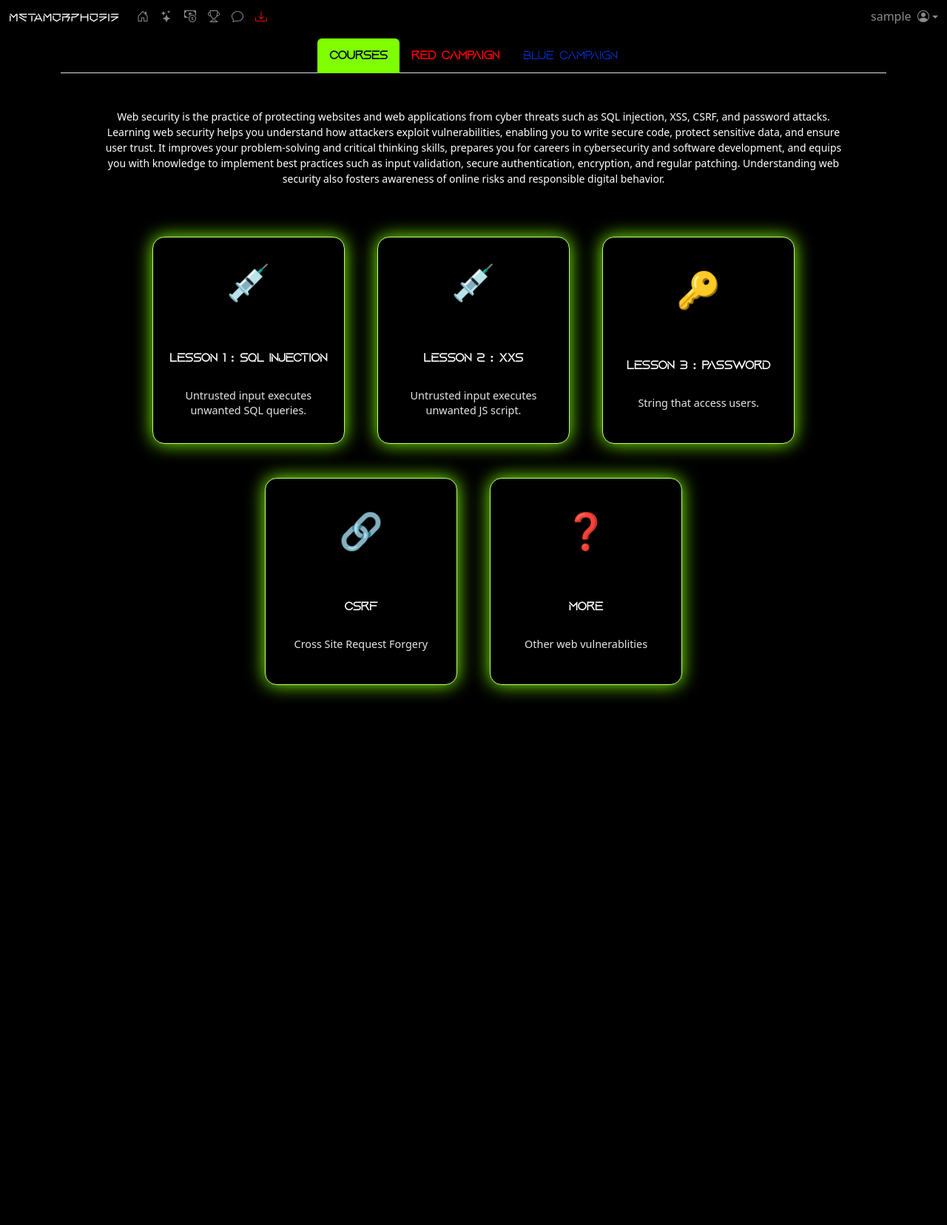
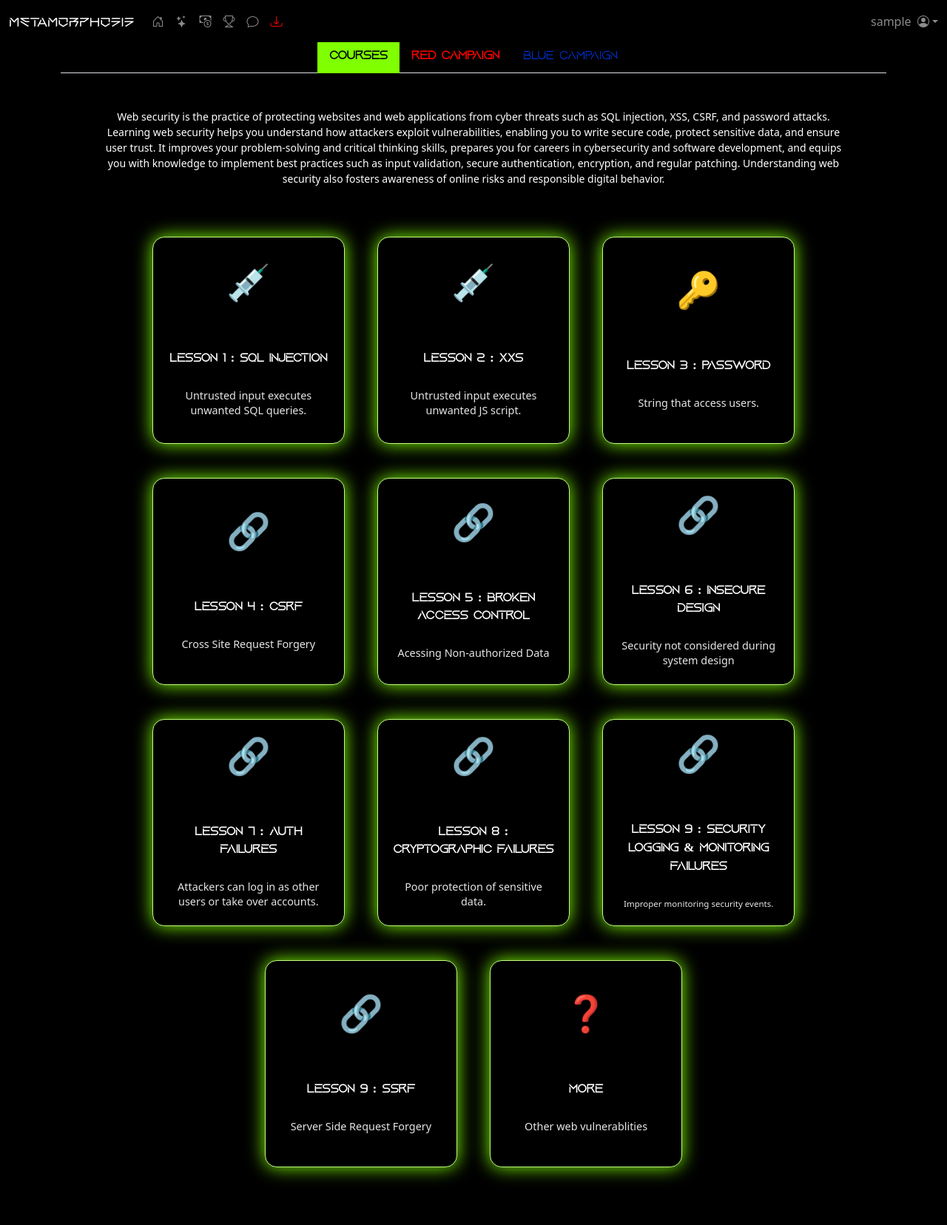
Before and after one commit to Sam1ul/Metamorphosis, a Django app: page /home/ in a window 1280 px wide. Shown: the whole page at 74% size. Before the commit the page ends 945 px from the top, so only its background shows below. Run offline with Django 4.2, Linux system fonts and the light colour scheme; the visitor is signed in with stand-in values (Sample User, id 1); some libraries are stand-ins or nearby versions.

Commit message:
latest update

```diff
--- a/backend/myapp/templates/myapp/base.html
+++ b/backend/myapp/templates/myapp/base.html
@@ -24,7 +24,7 @@
   }
 
 
-  }
+
 </style>
   <style>
     th{
@@ -334,25 +334,7 @@
 
 
 
-    /* Slim Navbar */
-    .navbar {
-      min-height: 46px !important;
-      /* reduce default 56px */
-      padding-top: 0.2rem !important;
-      padding-bottom: 0.2rem !important;
-    }
 
-    .navbar-brand {
-      font-size: 1.1rem;
-      /* make brand a little smaller */
-      padding: 0;
-    }
-
-    .navbar .nav-link {
-      padding-top: 0 !important;
-      padding-bottom: 0 !important;
-      line-height: 1.2 !important;
-    }
 
     /* Avatar */
     .avatar-img {
@@ -430,7 +412,7 @@
   <header>
     <nav class="navbar navbar-expand-lg bg-black fixed-top" data-bs-theme="dark">
       <div class="container-fluid">
-        <a class="navbar-brand nav-link" href="{% url 'initialPage' %}">
+        <a class="navbar-brand nav-link">
           <span style="font-family:ares;">Metamorphosis</span>
         </a>
 
--- a/backend/myapp/templates/myapp/home.html
+++ b/backend/myapp/templates/myapp/home.html
@@ -99,17 +99,132 @@ Web security is the practice of protecting websites and web applications from cy
 
 
         <a href="{% url 'csrf' %}">
-          <div class="cards a03">
+          <div class="cards a04">
             <div class="content">
               <div class="front">
                 <div class="icon">🔗</div>
-                <h3>CSRF</h3>
+                <h3>Lesson 4 : CSRF</h3>
                 <p>Cross Site Request Forgery</p>
               </div>
               <div class="back">
                 <h3>Example </h3>
                 <p>
                  Malicious Advertisement
+                </p>
+              </div>
+            </div>
+          </div>
+        </a>
+
+
+
+        <a href="{% url 'home' %}">
+          <div class="cards a05">
+            <div class="content">
+              <div class="front">
+                <div class="icon">🔗</div>
+                <h3>Lesson 5 : Broken Access Control</h3>
+                <p>Acessing Non-authorized Data</p>
+              </div>
+              <div class="back">
+                <h3>Example </h3>
+                <p>
+                 User changes /user/123 to /user/124 and views another user’s data (IDOR).
+                </p>
+              </div>
+            </div>
+          </div>
+        </a>
+
+        <a href="{% url 'home' %}">
+          <div class="cards a05">
+            <div class="content">
+              <div class="front">
+                <div class="icon">🔗</div>
+                <h3>Lesson 6 : Insecure Design</h3>
+                <p>Security not considered during system design</p>
+              </div>
+              <div class="back">
+                <h3>Example </h3>
+                <p>
+                 No rate limiting → attackers use brute-force passwords.
+                </p>
+              </div>
+            </div>
+          </div>
+        </a>
+
+
+        <a href="{% url 'home' %}">
+          <div class="cards a05">
+            <div class="content">
+              <div class="front">
+                <div class="icon">🔗</div>
+                <h3>Lesson 7 : Auth Failures</h3>
+                <p>Attackers can log in as other users or take over accounts.</p>
+              </div>
+              <div class="back">
+                <h3>Example </h3>
+                <p>
+                 Session not invalidated after logout.
+                </p>
+              </div>
+            </div>
+          </div>
+        </a>
+
+        <a href="{% url 'home' %}">
+          <div class="cards a05">
+            <div class="content">
+              <div class="front">
+                <div class="icon">🔗</div>
+                <h3>Lesson 8 : Cryptographic Failures</h3>
+                <p>Poor protection of sensitive data.</p>
+              </div>
+              <div class="back">
+                <h3>Example </h3>
+                <p>
+                - No HTTPS <br>
+                - Weak encryption<br>
+                - Storing passwords in plaintext<br>
+                </p>
+              </div>
+            </div>
+          </div>
+        </a>
+
+        <a href="{% url 'home' %}">
+          <div class="cards a05">
+            <div class="content">
+              <div class="front">
+                <div class="icon">🔗</div>
+                <h3>Lesson 9 : Security Logging & Monitoring Failures</h3>
+                <p>
+                  <small>Improper monitoring security events.</small>
+                </p>
+              </div>
+              <div class="back">
+                <h3>Example </h3>
+                <p>
+                  Failed logins are not logged or alerted.
+                </p>
+              </div>
+            </div>
+          </div>
+        </a>
+
+        <a href="{% url 'home' %}">
+          <div class="cards a05">
+            <div class="content">
+              <div class="front">
+                <div class="icon">🔗</div>
+                <h3>Lesson 9 : SSRF</h3>
+                <p>Server Side Request Forgery</p>
+              </div>
+              <div class="back">
+                <h3>Example </h3>
+                <p>
+
                 </p>
               </div>
             </div>
```
Also changed, not shown: backend/myapp/templates/myapp/initialPage.html (+9 -9 lines), backend/myapp/templates/myapp/sqlInjection.html (+6 -4 lines), backend/Metamorphosis/__init__.py (deleted), backend/myapp/__init__.py (deleted), backend/myapp/migrations/__init__.py (deleted), backend/static/myapp/js/styles.js (deleted), 3 other files.
